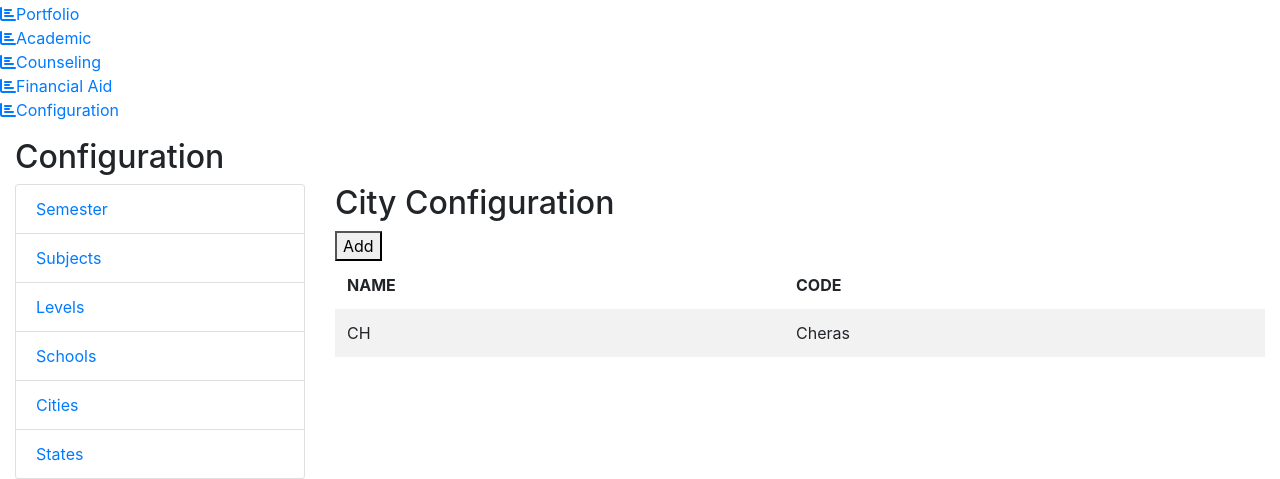
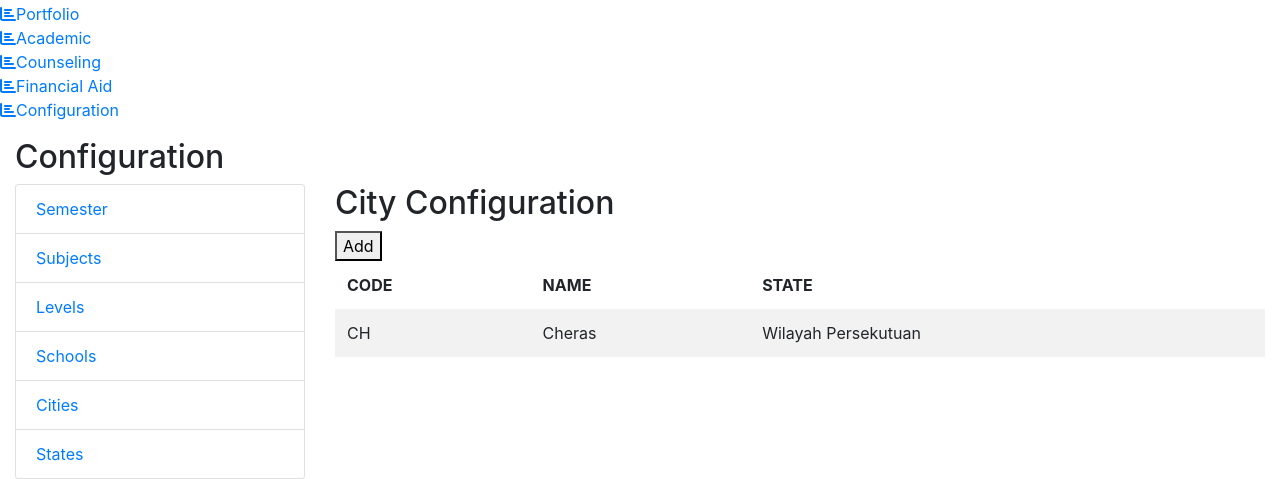
Before and after one commit to rafizan-baharum/second_chance, a Django app: page /configuration/cities/ in a window 1280 px wide. Shown: the part 322-801 px from the top of the page. Run offline with Django 3.2, Linux system fonts and the light colour scheme; data comes from the database, SQL or seed files in the repository; parts of the project's set-up code (start-up, migrations or seed data) failed here and were passed over; some libraries are stand-ins or nearby versions.

Commit message:
Fix city, state and school config

```diff
--- a/academic/forms.py
+++ b/academic/forms.py
@@ -9,20 +9,24 @@ class SemesterModelForm(forms.ModelForm):
         model = Semester
         fields = ['code', 'name']
 
+
 class SubjectModelForm(forms.ModelForm):
     class Meta:
         model = Subject
         fields = ['code', 'name']
+
 
 class LevelModelForm(forms.ModelForm):
     class Meta:
         model = Level
         fields = ['code', 'name']
 
+
 class SchoolModelForm(forms.ModelForm):
     class Meta:
         model = School
-        fields = ['code', 'name', 'contact_person']
+        fields = ['code', 'name']
+
 
 class ResultbookModelForm(forms.ModelForm):
     class Meta:
--- a/configuration/templates/configuration/city_list.html
+++ b/configuration/templates/configuration/city_list.html
@@ -22,8 +22,9 @@
                     <table class="table table-borderless table-striped table-data3">
                         <thead>
                         <tr>
+                            <th>CODE</th>
                             <th>NAME</th>
-                            <th>CODE</th>
+                            <th>STATE</th>
                         </tr>
                         </thead>
 
@@ -34,6 +35,9 @@
                                 </td>
                                 <td>
                                     {{ city.name }}
+                                </td>
+                                <td>
+                                    {{ city.state.name }}
                                 </td>
                             </tr>
                         {% endfor %}
@@ -65,6 +69,9 @@
                             <div class="form-group col-md-6 mb-0">
                                 {{ city_form.name|as_crispy_field }}
                             </div>
+                            <div class="form-group col-md-6 mb-0">
+                                {{ city_form.state|as_crispy_field }}
+                            </div>
                         </div>
                     </form>
                 </div>
@@ -84,7 +91,7 @@
             $('#cityFormButton').click(function (e) {
                 e.preventDefault();
                 $.post(
-                    '/configuration/citys/create/',
+                    '/configuration/cities/create/',
                     $('#cityForm').serialize(),
                     function (data, status, xhr) {
                         $("#cityEditorModal").modal('hide');
--- a/portfolio/forms.py
+++ b/portfolio/forms.py
@@ -6,7 +6,7 @@ from .models import Student, City, State
 class CityModelForm(forms.ModelForm):
     class Meta:
         model = City
-        fields = ['code', 'name']
+        fields = ['code', 'name', 'state']
 
 
 class StateModelForm(forms.ModelForm):
--- a/portfolio/models.py
+++ b/portfolio/models.py
@@ -154,7 +154,6 @@ class School(models.Model):
     # id = models.IntegerField() # pk
     code = models.CharField(max_length=20, null=False, blank=False)
     name = models.CharField(max_length=120)
-    contact_person = models.CharField(max_length=120)
     created_date = models.DateTimeField(auto_now_add=True)
     modified_date = models.DateTimeField(auto_now=True)
 
```
Also changed, not shown: academic/migrations/0019_auto_20190902_2058.py (added), portfolio/migrations/0013_auto_20190902_2058.py (added).
